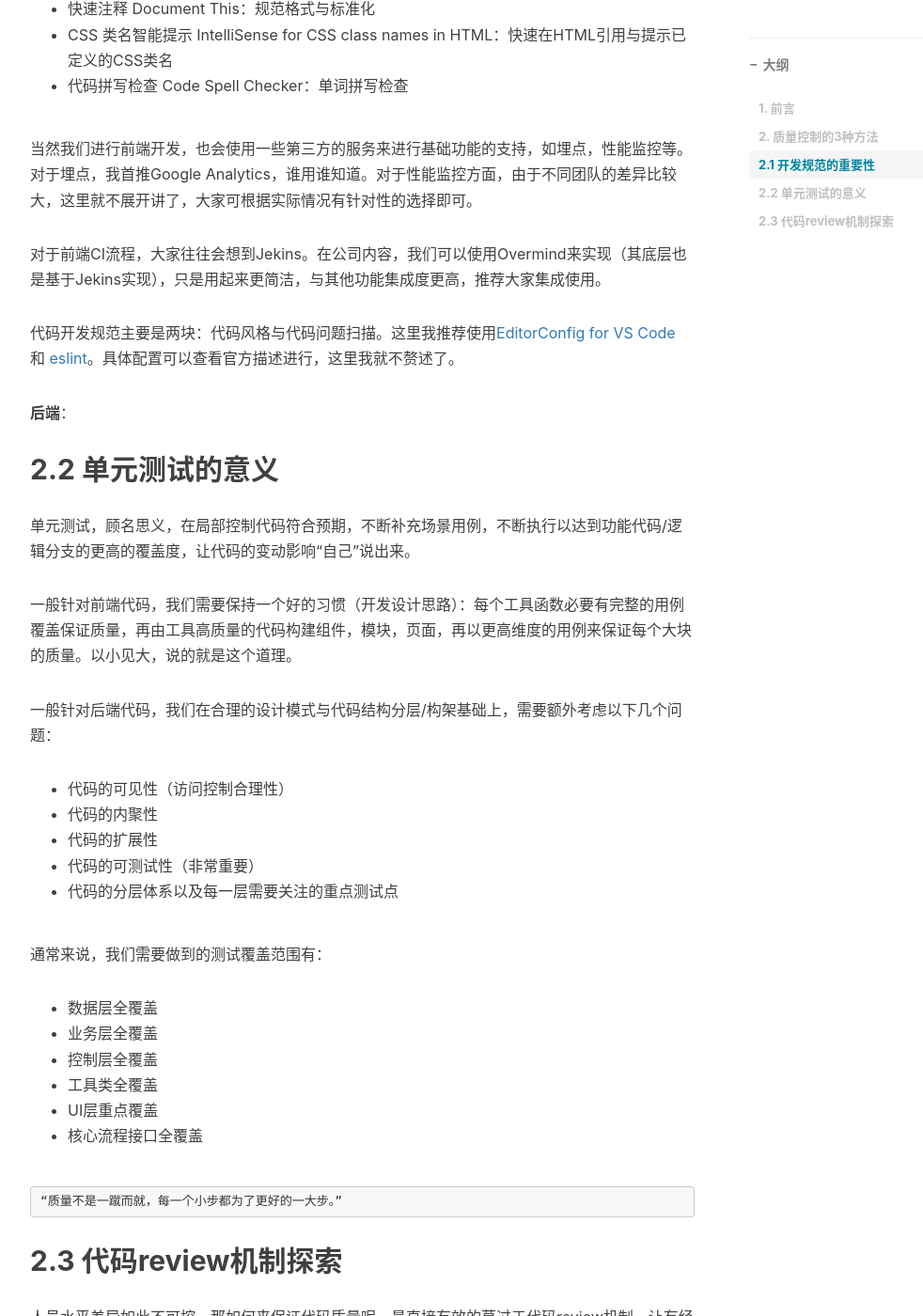
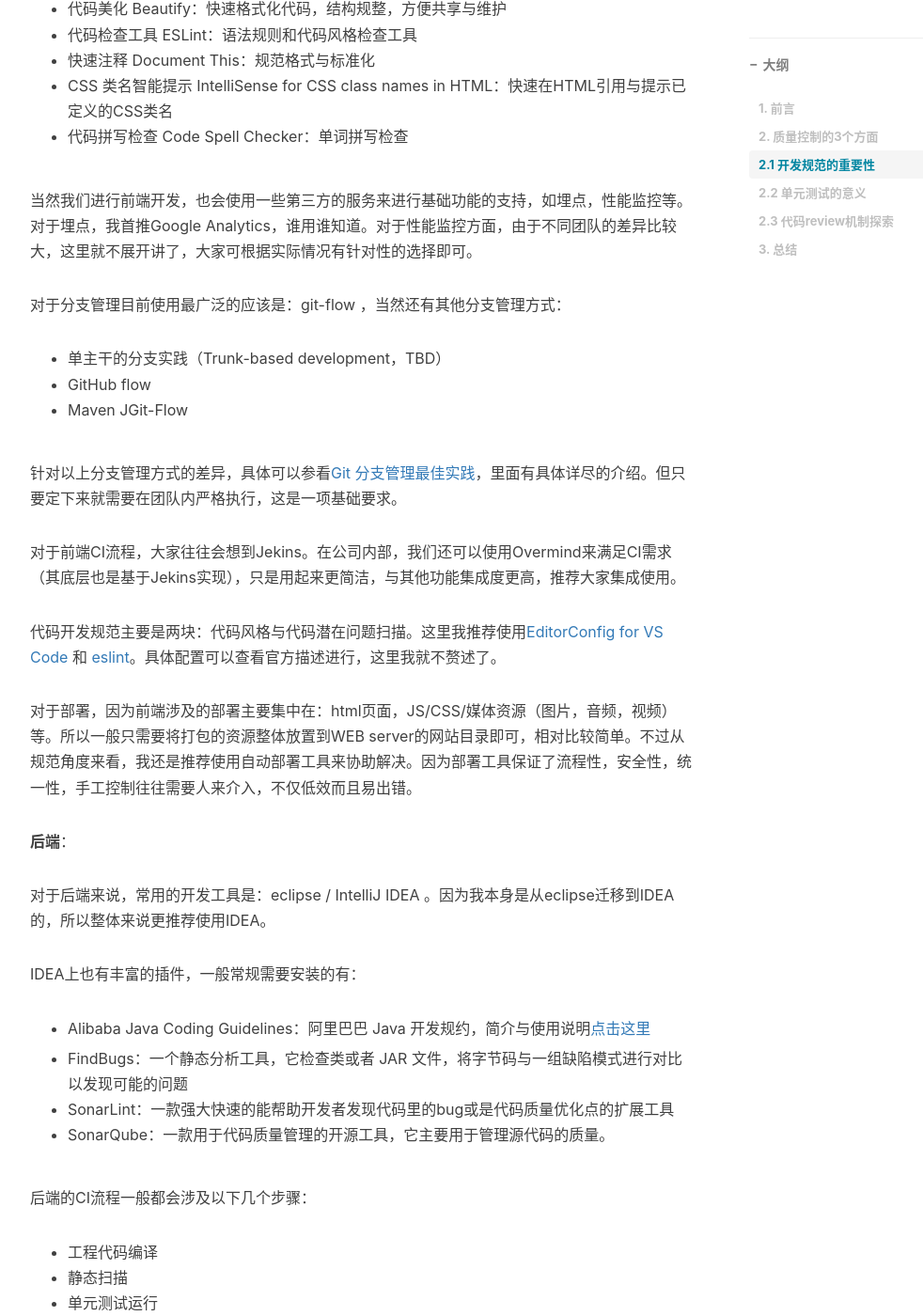
Before and after one commit to qingtian/qingtian.github.com, a Jekyll site: the page built from _posts/2020-09-11-code-quality-control.md, in a window 1280 px wide and 1400 px high, scrolled down 2552 px. Shown: the whole window at 94% size, without its empty margins (233-1215 px from the left). Built offline with Jekyll 4.4.1, drawn with Linux system fonts in a browser that asks for light colours; nearby versions of some CDN libraries; comment, search, counter and statistics services are not loaded; some of the changed text lies outside the part shown.

Commit message:
完成文章：《谈谈工程代码质量控制的事》

````diff
--- a/_posts/2020-09-11-code-quality-control.md
+++ b/_posts/2020-09-11-code-quality-control.md
@@ -8,28 +8,28 @@
 tags:
     - 代码质量
     - 单元测试
-    - code review
+    - 代码review
     - 个人思考
 ---
 
 # 1. 前言
 
-从2011年开始工作，我工作至今也有9个多年头了。工作中或多或少总会看到各式各样的代码习惯，有些人关注模式与结构，有些人关注性能与实现，有些人关注“可运行”，还有一些人只是在“堆代码”实现需求罢了。
+从2011年开始算起，我至今也已工作9个多年头了。工作中或多或少总会看到各式各样的代码习惯，有些人关注模式与结构，有些人关注性能与实现，有些人关注“可运行”，还有一些人只是在“堆代码”实现需求罢了。
 
-对于产品来说，工程代码质量是一个若隐若现的存在，好的时候感觉不到他的存在。而不好的时候，我们往往可以很明显的觉察到“不对劲”。
+对于产品来说，工程代码质量是一个若隐若现的存在，好的时候感觉不到他的存在。而不好的时候，我们往往可以明显的觉察到“哪里不对劲”。
 
 因此从保证产品价值层面来说，如何有效进行工程代码质量控制就非常值得我们深度思考一下了。下面我就来讲讲，我对工程代码质量控制的理解与实践经验，希望能给到大家一些借鉴意义。
 
 
-# 2. 质量控制的3种方法
+# 2. 质量控制的3个方面
 
-对于质量控制，我认为主要存在3种方法：
+对于质量控制，我认为主要存在3个方面：
 
 * 使用统一的开发规范来定义基础代码组织结构
-* 补充各层的单元测试用例（数据层，业务层，控制层，UI层等）
+* 及时补充单元测试场景用例（数据层，业务层，控制层，UI层等）
 * 多人协作时的相互代码review机制
 
-以上3种方法，我把它们定义为质量控制中的三个核心环节：
+以上3个方面，我把它们定义为质量控制中的三个核心环节：
 
 * 事前
 * 事中
@@ -44,10 +44,10 @@
 从质量缺陷修复成本来看，我强烈建议大家加强更早环节的约束力。
 
 ```
-3个方法强制性约束从强到弱可以排序为：规范 > 单元测试 >  代码review。
+3个方面强制性约束从强到弱可以排序为：规范 > 单元测试 >  代码review。
 ```
 
-因此对于希望优化工程代码质量的你来说，需要从意识与行动不断实践质量控制的这3个方法。制定规范并严格执行，尽可能多进行单元测试，尽量频繁地相互进行代码review。当这些步骤得到切实落实后，一般来说会对整体工程代码质量有一个比较大的提升。
+因此对于希望优化工程代码质量的你来说，需要从意识与行动不断实践质量控制的这3个方面。制定规范并严格执行，尽可能多进行单元测试，尽量频繁地相互进行代码review。当这些步骤得到切实落实后，一般来说会对整体工程代码质量有一个比较大的提升。
 
 以上的经验主要是由我在云信，猛犸，EP的开发过程中总结得出。
 
@@ -57,13 +57,14 @@
 
 开发规范主要涉及以下几块内容：
 
+* 代码编写规则（命名，文件目录，文件内容格式等）
 * 开发工具
-* 开发工具使用的插件
+* 开发工具需要使用的插件
 * 代码分支管理体系
 * 持续集成体系
 * 部署体系
 
-针对不同的开发，规范所使用的工具，插件，持续集成有些许不同，不过整体来说大同小异。
+针对不同角度的开发人员，开发规范所使用的工具，插件，持续集成步骤都有些许不同，不过整体来说大同小异。
 
 下面我从前后端分别作一些简要介绍。
 
@@ -73,8 +74,8 @@
 
 VSCode我推荐安装的插件有：
 
-* 文件图标 vscode-icons：（美化文件导航的ICON，提高识别效率 ）
-* 暗色主题 One Dark Pro：（专注与防视力疲劳）
+* 文件图标 vscode-icons：美化文件导航的ICON，提高识别效率
+* 暗色主题 One Dark Pro：专注与防视力疲劳
 * 代码美化 Beautify：快速格式化代码，结构规整，方便共享与维护
 * 代码检查工具 ESLint：语法规则和代码风格检查工具
 * 快速注释 Document This：规范格式与标准化
@@ -83,20 +84,50 @@
 
 当然我们进行前端开发，也会使用一些第三方的服务来进行基础功能的支持，如埋点，性能监控等。对于埋点，我首推Google Analytics，谁用谁知道。对于性能监控方面，由于不同团队的差异比较大，这里就不展开讲了，大家可根据实际情况有针对性的选择即可。
 
-对于前端CI流程，大家往往会想到Jekins。在公司内容，我们可以使用Overmind来实现（其底层也是基于Jekins实现），只是用起来更简洁，与其他功能集成度更高，推荐大家集成使用。
+对于分支管理目前使用最广泛的应该是：git-flow ，当然还有其他分支管理方式：
 
-代码开发规范主要是两块：代码风格与代码问题扫描。这里我推荐使用[EditorConfig for VS Code](https://marketplace.visualstudio.com/items?itemName=EditorConfig.EditorConfig) 和 [eslint](https://cn.eslint.org/)。具体配置可以查看官方描述进行，这里我就不赘述了。
+* 单主干的分支实践（Trunk-based development，TBD）
+* GitHub flow
+* Maven JGit-Flow
+
+针对以上分支管理方式的差异，具体可以参看[Git 分支管理最佳实践](https://developer.ibm.com/zh/technologies/java/articles/j-lo-git-mange/)，里面有具体详尽的介绍。但只要定下来就需要在团队内严格执行，这是一项基础要求。
+
+对于前端CI流程，大家往往会想到Jekins。在公司内部，我们还可以使用Overmind来满足CI需求（其底层也是基于Jekins实现），只是用起来更简洁，与其他功能集成度更高，推荐大家集成使用。
+
+代码开发规范主要是两块：代码风格与代码潜在问题扫描。这里我推荐使用[EditorConfig for VS Code](https://marketplace.visualstudio.com/items?itemName=EditorConfig.EditorConfig) 和 [eslint](https://cn.eslint.org/)。具体配置可以查看官方描述进行，这里我就不赘述了。
+
+对于部署，因为前端涉及的部署主要集中在：html页面，JS/CSS/媒体资源（图片，音频，视频）等。所以一般只需要将打包的资源整体放置到WEB server的网站目录即可，相对比较简单。不过从规范角度来看，我还是推荐使用自动部署工具来协助解决。因为部署工具保证了流程性，安全性，统一性，手工控制往往需要人来介入，不仅低效而且易出错。
 
 **后端**：
 
+对于后端来说，常用的开发工具是：eclipse / IntelliJ IDEA 。因为我本身是从eclipse迁移到IDEA的，所以整体来说更推荐使用IDEA。
+
+IDEA上也有丰富的插件，一般常规需要安装的有：
+
+* Alibaba Java Coding Guidelines：阿里巴巴 Java 开发规约，简介与使用说明[点击这里](https://www.cnblogs.com/mafly/p/aliPlugin.html)
+
+* FindBugs：一个静态分析工具，它检查类或者 JAR 文件，将字节码与一组缺陷模式进行对比以发现可能的问题
+* SonarLint：一款强大快速的能帮助开发者发现代码里的bug或是代码质量优化点的扩展工具
+* SonarQube：一款用于代码质量管理的开源工具，它主要用于管理源代码的质量。
+
+后端的CI流程一般都会涉及以下几个步骤：
+
+* 工程代码编译
+* 静态扫描
+* 单元测试运行
+* 打包可执行文件
+
+一般我比较关注前3个环节：编译，静态扫描与单元测试运行。每次push代码到远程库后由类似Jekins的系统触发整个Pipline，然后依次执行以上步骤，通过消息/邮件反馈执行结果。也可以通过平台界面查看历史执行情况，有效衡量每个阶段的代码质量情况。
+
+当出现问题时，即时修复以避免对其他人的工作造成影响。这也在一定程度上要求开发人员更关注自己所写代码的质量，提高质量意识。
 
 ## 2.2 单元测试的意义
 
-单元测试，顾名思义，在局部控制代码符合预期，不断补充场景用例，不断执行以达到功能代码/逻辑分支的更高的覆盖度，让代码的变动影响“自己”说出来。
+单元测试，顾名思义是在局部控制代码运行结果符合预期，不断补充场景用例，不断执行以达到功能代码/逻辑分支的更高覆盖度，让代码的变动影响“自己”说出来。
 
-一般针对前端代码，我们需要保持一个好的习惯（开发设计思路）：每个工具函数必要有完整的用例覆盖保证质量，再由工具高质量的代码构建组件，模块，页面，再以更高维度的用例来保证每个大块的质量。以小见大，说的就是这个道理。
+一般针对前端代码，我们需要保持一个好的习惯（开发设计思路）：每个工具函数必要有完整的用例覆盖保证质量，再由高质量的工具代码构建组件，模块，页面，辅以更高维度的用例来保证每个大块的质量。以小见大，说的就是这个道理。
 
-一般针对后端代码，我们在合理的设计模式与代码结构分层/构架基础上，需要额外考虑以下几个问题：
+对于后端代码来说，我们在合理的设计模式与代码分层/构架基础上，需要额外考虑以下几个问题：
 
 * 代码的可见性（访问控制合理性）
 * 代码的内聚性
@@ -111,11 +142,21 @@
 * 控制层全覆盖
 * 工具类全覆盖
 * UI层重点覆盖
-* 核心流程接口全覆盖
+* 核心流程接口重点覆盖
 
 ```
 “质量不是一蹴而就，每一个小步都为了更好的一大步。”
 ```
+
+单元测试一直有一个被人诟病的缺点，就是：需要额外编写测试代码，有极高的代码维护成本。但我个人认为这是一个"度"的权衡，意思是说:
+
+```
+针对基础性功能代码，要做到更高的单元测试覆盖，才能保证上层质量，场景量需要比较大，
+针对中层功能代码，要做到核心路径单元测试覆盖，没有明显的缺陷，
+针对最高层代码，要有一定的自动化过程，做到减少人力。
+```
+
+"度"是一个测试代码场景数与整体代码质量的权衡，太少不足于保证质量，太多维护成本会成为负担。这需要每个人根据经验来控制，需要相当长一段时间的积累才会有所领悟，那么就先从写少量的单元测试开始，让时间长河来证明它的价值吧。
 
 ## 2.3 代码review机制探索
 
@@ -128,19 +169,34 @@
 代码review主要分为两种机制：
 
 * 培养找臭虫/找亮点的意识
-* 执行频繁点对点相互代码review
+* 鼓励执行频繁点对点的代码review
 
-**机制1：寻找代码世界的糟粕与美好**
+**机制1：寻找代码世界中的糟粕与美好**
 
-可以通过固定周期的会议来承载，时间大约在1小时左右。每个前后端同学都需要在会议前搜集现有工程或外部看到的开源项目中比较好的代码，然后针对代码进行重点分析与轮流讲解，内容需要包括：“代码示例”，“原因分析”，“改进方面意见”等。
+可以通过固定周期的会议来承载，时间大约在1小时左右。
 
-这些会议承载的内容最终落地到团队wiki中，逐条记录代码规则，日积月累后再总结形成团队人员编写代码的执行规范。
+每个前后端同学都需要在会议前搜集现有工程或外部看到的开源项目中比较好/比较差的代码，然后针对代码进行重点分析与轮流讲解，内容需要包括“代码示例”，“原因分析”，“改进方面意见”等。
 
-**机制2：用知识改造代码**
+这些会议承载的内容最终落地到团队wiki中，逐条记录提到的代码规则，日积月累后再总结形成团队人员编写代码的执行规范。
+
+**机制2：用经验与知识改造代码**
 
 这种机制主要关注于“**频繁**”，“**点对点**”的代码review与改造，具体操作方法可以采取每日下班/上班前的"例行公事"：
 
-前面所写的BUG修复，功能开发涉及的提交发给相应同事，请求当面review
-review同学备注/面对面沟通代码中可能存在的问题，提出改进意见
-功能负责同学改进代码质量并再次发起review，以此往复
-review结果进行系统性的汇总
+前一天/早些时候所写的BUG修复/功能开发代码提交后，请求同领域同事当面
+进行一次代码review，期间备注下“面对面”沟通所发现的代码问题以及与之对应的改进意见。当原有代码调整后继续发起新一轮的代码review，以此往复，直到所有已知问题得到改进，代码质量达到预期为止。
+
+代码review有很多工具可以支持，一般来说，gitlab平台的内置功能即可满足需求。查看分支下的提交日志，查看每次提交的变更内容，备注问题与改进意见，这些都可以便捷操作。最终也能通过查看历史代码review信息，发现问题功能分布，人员分布，更进一步提升代码质量。
+
+```
+小提示：
+代码review要求每一次提交是对应功能的单一实现，这样才能有效进行代码管理与代码review。
+否则代码review很可能就无从谈起，无法切实执行了...
+```
+
+
+# 3. 总结
+
+工程代码质量控制是一个系统性行为，需要整个开发团队一起协作才能把事做好。以上这些措施执行后，短期即可快速提升质量，但团队长期的质量控制习惯会使收益最大化。任何事只要开始做就需要长久坚持，持之以恒之后，这些行为所产生的价值才会逐渐放大被我们所发现。
+
+质量控制需要从每个开发自身做起，每个人多走一步，多做一点，系统代码中的美才能被激发出来。
````
